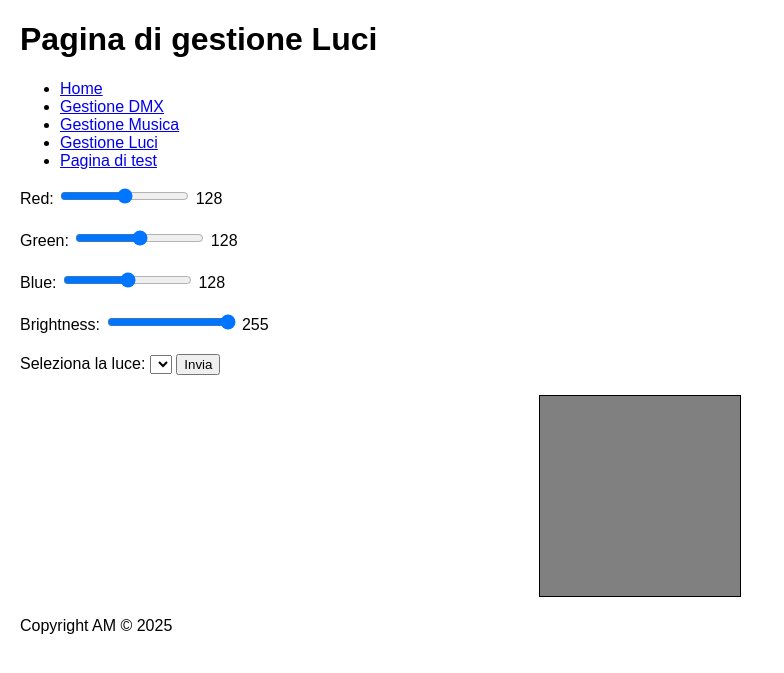
After one commit to marc-etti/presepy, a Flask app: page /light_management in a window 1280 px wide. The commit adds this page. Shown: the top 673 px of the page, without its empty margins (0-784 px from the left). Run offline with Flask 3, Linux system fonts and the light colour scheme; lists and menus that the app fills with data are empty.

Commit message:
aggiunta pagine per il test delle luci

```diff
--- a/app/__init__.py
+++ b/app/__init__.py
@@ -3,6 +3,7 @@ import os
 from app.routes import main_bp
 from app.services.audio_management import audio_bp
 from app.services.dmx_management import dmx_bp
+from app.services.light_management import light_bp
 from app.services.test import test_bp
 
 def create_app():
@@ -13,6 +14,7 @@ def create_app():
     app.register_blueprint(main_bp)
     app.register_blueprint(audio_bp)
     app.register_blueprint(dmx_bp)
+    app.register_blueprint(light_bp)
     app.register_blueprint(test_bp)
 
     # controllo che il file data.json esista e in caso contrario lo creo
--- a/app/routes.py
+++ b/app/routes.py
@@ -14,6 +14,10 @@ def dmx_management():
 def audio_management():
     return render_template('audio_management.html')
 
+@main_bp.route('/light_management')
+def light_management():
+    return render_template('light_management.html')
+
 @main_bp.route('/test')
 def test():
     return render_template('test.html')
--- /dev/null
+++ b/app/services/light_management.py
@@ -0,0 +1,27 @@
+from config import Config
+
+from flask import Blueprint, request, jsonify
+
+import json
+
+# Creazione del Blueprint
+light_bp = Blueprint('light', __name__)
+
+@light_bp.route('/get_lights', methods=['GET'])
+def get_lights():
+    """Restituisce la lista delle luci."""
+    try:
+        with open(Config.JSON_FILE, 'r') as file:
+            data = json.load(file)
+
+        devices = data.get("devices_info", [])
+
+        lights = [device for device in devices if device['type'] == 'light']
+
+        return {'lights': lights}
+    except FileNotFoundError:
+        return jsonify({'message': 'File non trovato'})
+    except json.JSONDecodeError:
+        return jsonify({'message': 'Errore nella decodifica del file JSON'})
+    except Exception as e:
+        return jsonify({'message': str(e)})
--- a/app/templates/base.html
+++ b/app/templates/base.html
@@ -6,6 +6,9 @@
     <title>{% block title %}Titolo Predefinito{% endblock %}</title>
     <link rel="stylesheet" href="{{ url_for('static', filename='css/styles.css') }}">
     <link rel="icon" href="{{ url_for('static', filename='images/favicon.ico') }}" type="image/x-icon">
+    {% block styles %}
+        {# Inserire eventuali stili specifici per la pagina #}
+    {% endblock %}
 </head>
 <body>
     <header>
@@ -16,6 +19,7 @@
             <li><a href="{{ url_for('main.index') }}">Home</a></li>
             <li><a href="{{ url_for('main.dmx_management') }}">Gestione DMX</a></li>
             <li><a href="{{ url_for('main.audio_management') }}">Gestione Musica</a></li>
+            <li><a href="{{ url_for('main.light_management') }}">Gestione Luci</a></li>
             <li><a href="{{ url_for('main.test') }}">Pagina di test</a></li>
         </ul>
     </nav>
--- /dev/null
+++ b/app/templates/light_management.html
@@ -0,0 +1,126 @@
+{% extends "base.html" %}
+
+{% block title %}Gestione Luci{% endblock %}
+
+{% block styles %}
+<style>
+    body {
+        font-family: Arial, sans-serif;
+        margin: 20px;
+    }
+
+    .slider-container {
+        margin-bottom: 20px;
+    }
+
+    .color-preview {
+        width: 200px;
+        height: 200px;
+        margin: 20px auto;
+        border: 1px solid #000;
+    }
+</style>
+{% endblock %}
+
+{% block header %}
+    <h1>Pagina di gestione Luci</h1>
+{% endblock %}
+
+{% block content %}
+    <div class="slider-container">
+        <label for="redRange">Red:</label>
+        <input type="range" id="redRange" min="0" max="255" value="128">
+        <span id="redValue">128</span>
+    </div>
+
+    <div class="slider-container">
+        <label for="greenRange">Green:</label>
+        <input type="range" id="greenRange" min="0" max="255" value="128">
+        <span id="greenValue">128</span>
+    </div>
+
+    <div class="slider-container">
+        <label for="blueRange">Blue:</label>
+        <input type="range" id="blueRange" min="0" max="255" value="128">
+        <span id="blueValue">128</span>
+    </div>
+
+    <div class="slider-container">
+        <label for="brightnessRange">Brightness:</label>
+        <input type="range" id="brightnessRange" min="0" max="255" value="255">
+        <span id="brightnessValue">255</span>
+    </div>
+
+    <div class="cascading-dropdown-container">
+        <form id="lightForm">
+            <label for="lightSelector">Seleziona la luce:</label>
+            <select id="lightSelector">
+            </select>
+            <button type="submit">Invia</button>
+        </form>
+    </div>
+
+    <div class="color-preview" id="colorPreview"></div>
+
+
+{% endblock %}
+
+{% block scripts %}
+<script>
+    const redRange = document.getElementById('redRange');
+    const greenRange = document.getElementById('greenRange');
+    const blueRange = document.getElementById('blueRange');
+    const brightnessRange = document.getElementById('brightnessRange');
+
+    const redValue = document.getElementById('redValue');
+    const greenValue = document.getElementById('greenValue');
+    const blueValue = document.getElementById('blueValue');
+    const brightnessValue = document.getElementById('brightnessValue');
+
+    const colorPreview = document.getElementById('colorPreview');
+
+    function updateColor() {
+        const red = parseInt(redRange.value);
+        const green = parseInt(greenRange.value);
+        const blue = parseInt(blueRange.value);
+        const brightness = parseInt(brightnessRange.value);
+
+        // Update the color preview box
+        colorPreview.style.backgroundColor = `rgb(${red}, ${green}, ${blue})`;
+
+        // Update displayed values
+        redValue.textContent = red;
+        greenValue.textContent = green;
+        blueValue.textContent = blue;
+        brightnessValue.textContent = brightnessRange.value;
+    }
+
+    // Attach event listeners to update color on slider input
+    redRange.addEventListener('input', updateColor);
+    greenRange.addEventListener('input', updateColor);
+    blueRange.addEventListener('input', updateColor);
+    brightnessRange.addEventListener('input', updateColor);
+
+    // Initialize the color preview
+    updateColor();
+
+    // Fetch the lights and populate the dropdown
+    function fetchLights() {
+        fetch('get_lights')
+            .then(response => response.json())
+            .then(data => {
+                const lightSelector = document.getElementById('lightSelector');
+                lightSelector.innerHTML = '';
+
+                data.lights.forEach(light => {
+                    const option = document.createElement('option');
+                    option.value = { name: light.name, subtype: light.subtype };
+                    option.textContent = light.name;
+                    lightSelector.appendChild(option);
+                });
+            });
+    }
+
+    fetchLights();
+</script>
+{% endblock %}
```
Also changed, not shown: app/services/controllers/faro_controller.py (+6 -2 lines), app/services/controllers/led_RGB_JBsystem.py (+10 -2 lines), app/services/controllers/led_controller.py (+10 -2 lines), app/utils/common.py (+8 -3 lines).
